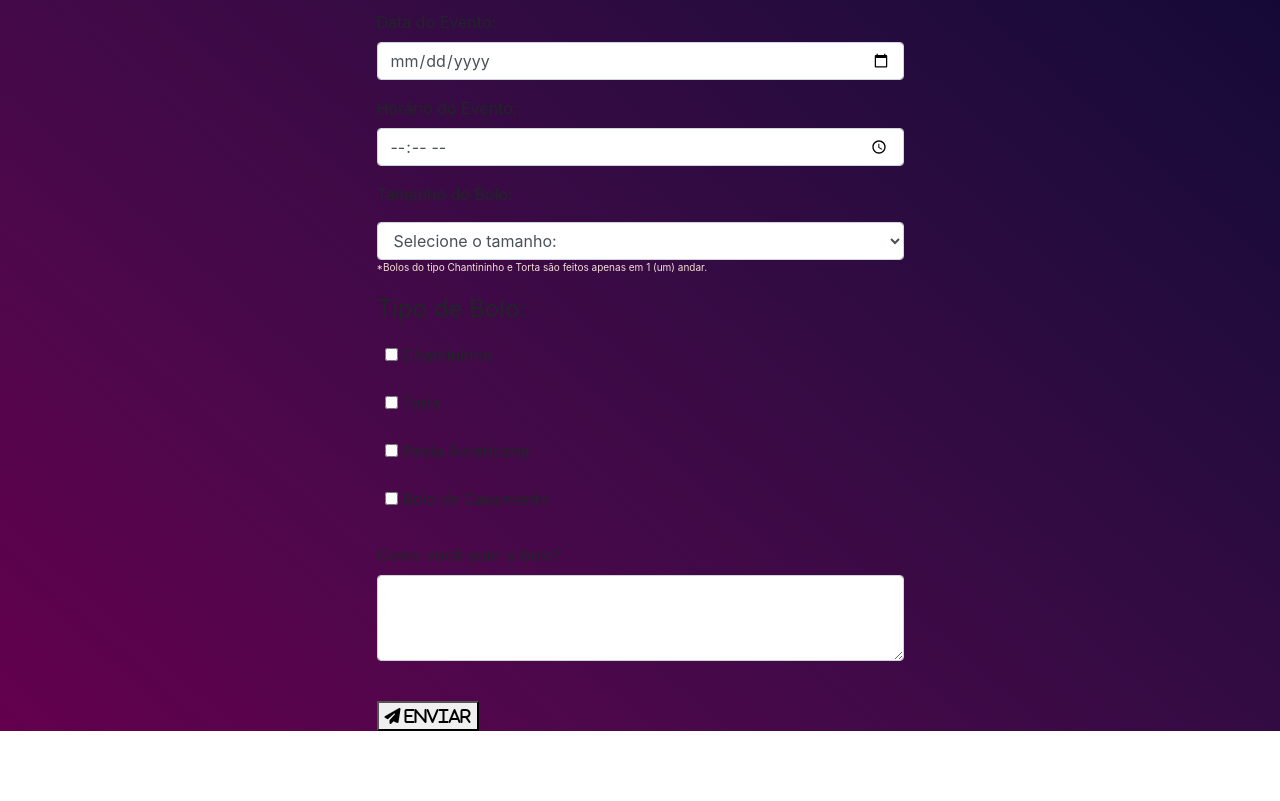
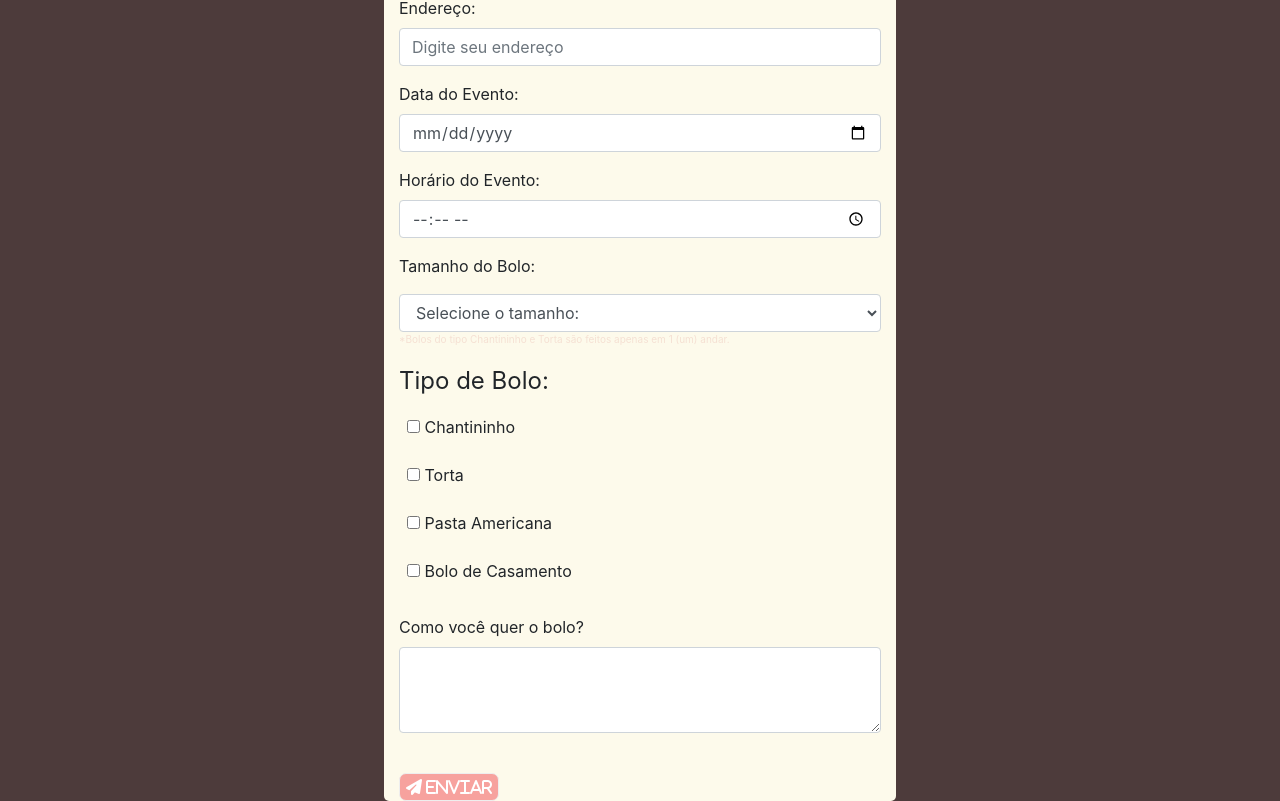
Before and after one commit to mluiis/new_form_check_, a plain HTML site: page index.html in a window 1280 px wide. Shown: the part 396-1197 px from the top of the page. Before the commit the page ends 1127 px from the top, so only its background shows below. Drawn offline with nearby package versions, Linux system fonts and the light colour scheme.

Commit message:
Update pedido.css

```diff
--- a/assets/css/pedido.css
+++ b/assets/css/pedido.css
@@ -5,10 +5,13 @@
 }
 
 body {
-	background-image: linear-gradient(to right top, #64004e, #4b084a, #330b43, #1b0b3a, #07012e);
-
 	padding: 0;
 	margin: 0;
+	width: 	100vw;
+	height: 100vh;
+	background: #4d3b3b;
+
+
 }
 
 .container-fluid {
@@ -18,17 +21,18 @@ body {
 	justify-content: center;
 	align-items: center;
 	flex-direction: column;
-	width:50%;
 	border-radius: 5px;
-	background-image: linear-gradient(to right top, #f0a2df, #d4b4f9, #b6c5ff, #9ed4ff, #96dfff);
+	background: #fdfaeb;
 	box-shadow: 5px 14px 60% whitesmoke;
+	width: 40vw;
+	min-width: 	400px;
 
 
 }
 
 .formulario {
 
-	min-width: 10vw
+	min-width: 20vw
 }
 .cabe h1 {
 	text-transform: uppercase;
@@ -72,9 +76,27 @@ li .nav-link a:hover {
 
 .botao {
 
-	align-items: center;
+align-items: center;
+background: #f7a29e;
+color: #fff;
+border: 1px solid #eee;
+border-radius: 7px;
+box-shadow: 5px 5px 5% #eee;
+text-shadow: none;
+cursor: pointer;
+
 }
 
+.botao:hover	{
+
+background: #f3c6b9;
+color: #fff;
+border: 1px solid #eee;
+border-radius: 7px;
+box-shadow: 5px 5px 5% #eee;
+text-shadow: none;
+cursor: pointer;
+}
 
 
 input: placeholder {
```
